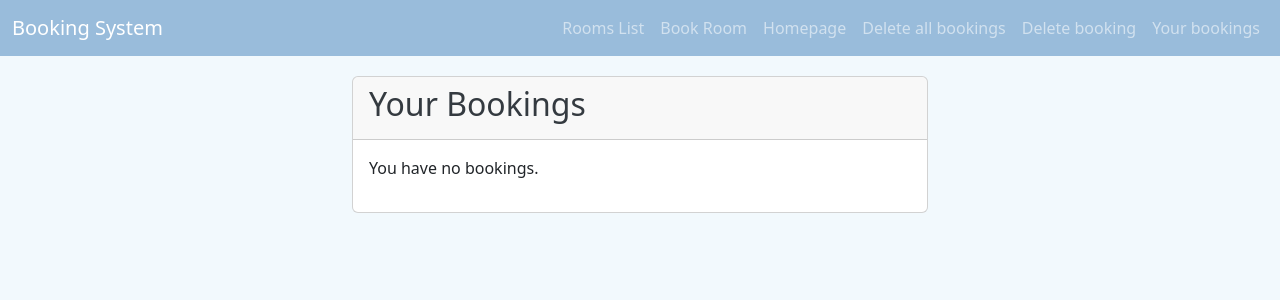
After one commit to newcomer123456/Booking-system, a Django app: template templates/booking/bookings_list.html in a window 1280 px wide. The commit adds this page. Shown: the top 300 px of the page. Run offline with Django 3.2, Linux system fonts and the light colour scheme; the template is opened without the code that fills it, so the values that code supplies are empty.

Commit message:
Last commit

```diff
--- a/BOOKING_SYSTEM/settings.py
+++ b/BOOKING_SYSTEM/settings.py
@@ -11,6 +11,7 @@ https://docs.djangoproject.com/en/5.0/ref/settings/
 """
 
 from pathlib import Path
+import os
 
 # Build paths inside the project like this: BASE_DIR / 'subdir'.
 BASE_DIR = Path(__file__).resolve().parent.parent
@@ -132,3 +133,6 @@ MEDIA_ROOT = BASE_DIR / "media"
 DEFAULT_AUTO_FIELD = 'django.db.models.BigAutoField'
 
 AUTH_USER_MODEL = 'auth_system.CustomUser'
+
+MEDIA_URL = '/media/'
+MEDIA_ROOT = os.path.join(BASE_DIR, 'media')
--- a/booking/urls.py
+++ b/booking/urls.py
@@ -1,5 +1,7 @@
 from django.urls import path
 from booking import views
+from django.conf import settings
+from django.conf.urls.static import static
 
 
 urlpatterns = [
@@ -8,4 +10,6 @@ urlpatterns = [
     path('bookroom', views.book_room, name="bookroom"),
     path('booking-details/<int:pk>', views.booking_details, name="booking-details"),
     path('delete_user_bookings', views.delete_user_bookings, name="delete_user_bookings"),
-]
+    path('delete_user_booking', views.delete_user_booking, name="delete_user_booking"),
+    path('bookings_list', views.bookings_list, name="bookings_list"),
+] + static(settings.MEDIA_URL, document_root=settings.MEDIA_ROOT)
--- a/templates/booking/booking_details.html
+++ b/templates/booking/booking_details.html
@@ -7,5 +7,7 @@
     <p><strong>Hotel:</strong> {{ booking.hotel.name }}</p>
     <p><strong>Room:</strong> {{ booking.room }}</p>
     <p><strong>Time range:</strong> {{ booking.start_time }} - {{ booking.end_time }}</p>
+    <img src="{{ booking.room.image.url }}" class="card-img-top" alt="Image of room #{{ booking.room.number }}">
+    <img src="{{ booking.hotel.image.url }}" class="card-img-top" alt="Image of hotel #{{ booking.hotel.name }}">
 </div>
 {% endblock %}
--- /dev/null
+++ b/templates/booking/bookings_list.html
@@ -0,0 +1,32 @@
+{% extends "booking/base.html" %}
+
+{% block content %}
+<div class="card">
+    <div class="card-header">
+        <h2>Your Bookings</h2>
+    </div>
+    <div class="card-body">
+        {% if user_bookings %}
+            <ul class="list-group">
+                {% for booking in user_bookings %}
+                    <li class="list-group-item">
+                        <h5><strong>Hotel:</strong> {{ booking.hotel.name }}</h5>
+                        <h6><strong>Room:</strong> {{ booking.room.number }}</h6>
+                        <h6><strong>Booking_id:</strong> {{ booking.id }}</h6>
+                        <p><strong>Date:</strong> {{ booking.start_time }} - {{ booking.end_time }}</p>
+                        <p><strong>Hotel location:</strong> {{ booking.hotel.location }}</p>
+                        <p><strong>Hotel description:</strong> {{ booking.hotel.description }}</p>
+                        <p><strong>Room type:</strong> {{ booking.room.type }}</p>
+                        <p><strong>Room capacity:</strong> {{ booking.room.capacity }}</p>
+                        <p><strong>Room price:</strong> {{ booking.room.price }}</p>
+                        <p><strong>Room location:</strong> {{ booking.room.location }}</p>
+                        <p><strong>Room description:</strong> {{ booking.room.description }}</p>
+                    </li>
+                {% endfor %}
+            </ul>
+        {% else %}
+            <p>You have no bookings.</p>
+        {% endif %}
+    </div>
+</div>
+{% endblock %}
--- a/templates/booking/header.html
+++ b/templates/booking/header.html
@@ -16,7 +16,13 @@
                     <a class="nav-link" href="{% url 'index' %}">Homepage</a>
                 </li>
                 <li class="nav-item">
-                    <a class="nav-link" href="{% url 'delete_user_bookings' %}">Delete booking</a>
+                    <a class="nav-link" href="{% url 'delete_user_bookings' %}">Delete all bookings</a>
+                </li>
+                <li class="nav-item">
+                    <a class="nav-link" href="{% url 'delete_user_booking' %}">Delete booking</a>
+                </li>
+                <li class="nav-item">
+                    <a class="nav-link" href="{% url 'bookings_list' %}">Your bookings</a>
                 </li>
             </ul>
         </div>
--- a/templates/booking/rooms_list.html
+++ b/templates/booking/rooms_list.html
@@ -7,12 +7,15 @@
         {% for room in rooms %}
         <div class="col-md-6 mb-4">
             <div class="card">
+                <img src="{{ room.image.url }}" class="card-img-top" alt="Image of room #{{ room.number }}">
+                <img src="{{ room.hotel.image.url }}" class="card-img-top" alt="Image of hotel #{{ room.hotel.name }}">
                 <div class="card-body">
                     <h5 class="card-title">Room #{{ room.number }}</h5>
                     <h6 class="card-subtitle mb-2 text-muted">Capacity: {{ room.capacity }}</h6>
-                    <p class="card-text">Hotel: {{ room.hotel.name }}</p>
+                    <h6 class="card-text">Hotel: {{ room.hotel.name }}</h6>
                     <p class="card-text">Location: {{ room.location }}</p>
                     <p class="card-text">Description: {{ room.description }}</p>
+                    <p class="card-text">ID: {{ room.id }}</p>
                 </div>
             </div>
         </div>
```
Also changed, not shown: booking/views.py (+28 -0 lines), templates/booking/delete_booking_confirm.html (added, +23 -0 lines), db.sqlite3, media/hotel_images/hotel1.jpg (added), media/room_images/Deluxe_room_2.jpg (added), media/room_images/Economy_room_1.jpg (added).
